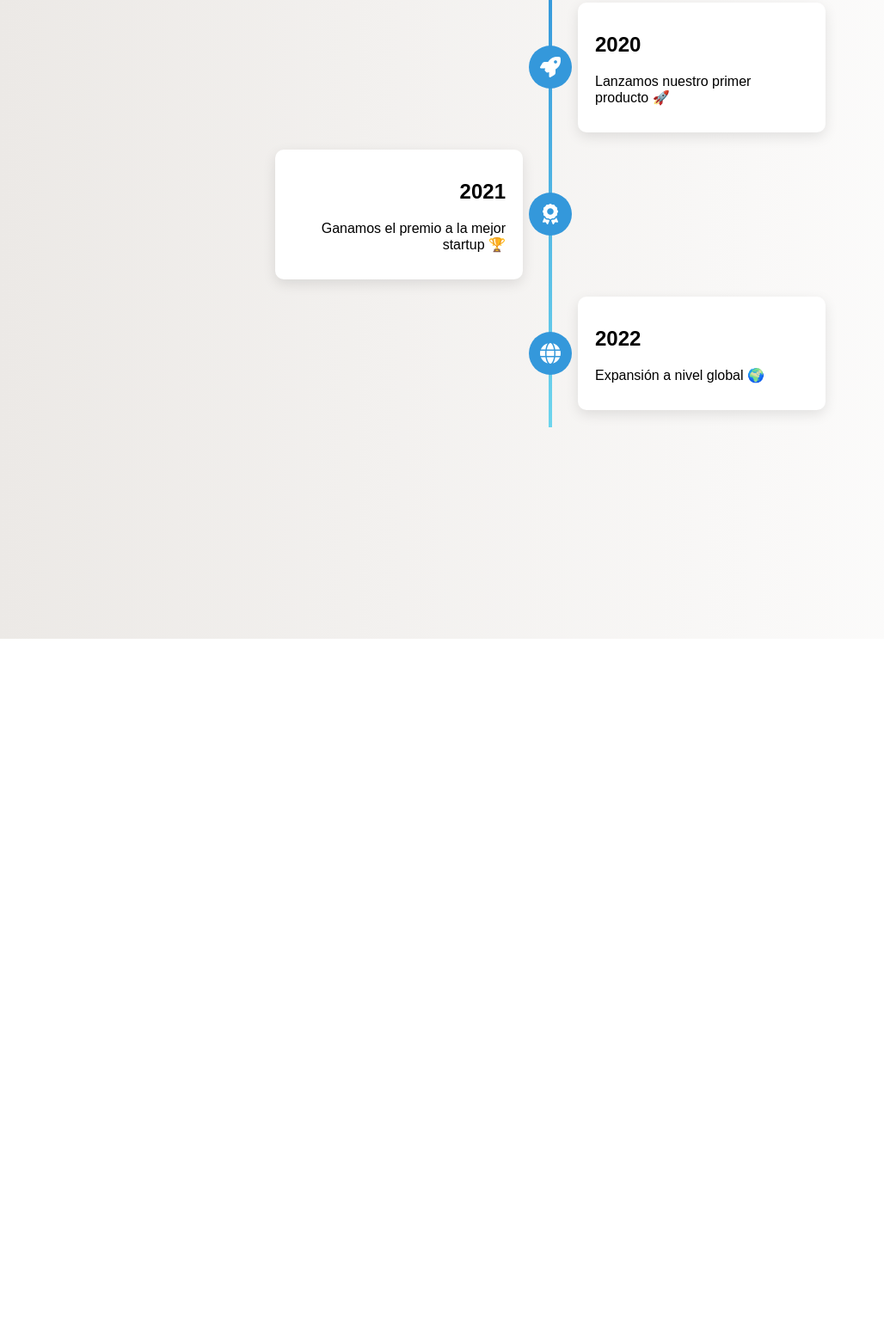
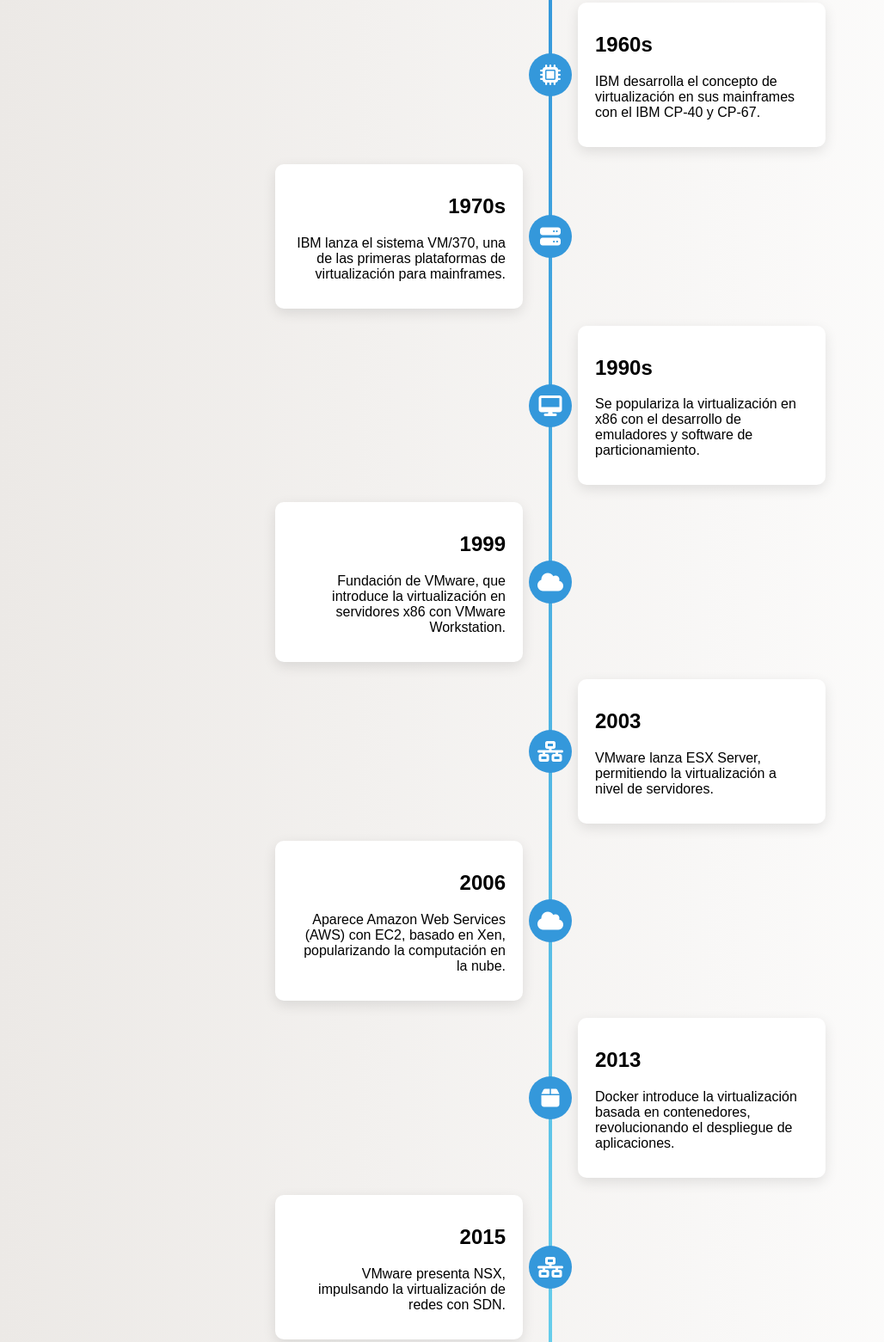
Before and after one commit to tatvil/vmware, a plain HTML site: page Timeline/index.html in a window 1280 px wide. Shown: the part 57-1618 px from the top of the page at 86% size, without its empty margins (0-1028 px from the left). Before the commit the page ends 800 px from the top, so only its background shows below. Drawn offline with Linux system fonts and the light colour scheme.

Commit message:
Actualizacion del timeline

```diff
--- a/Timeline/index.html
+++ b/Timeline/index.html
@@ -3,7 +3,7 @@
 <head>
     <meta charset="UTF-8">
     <meta name="viewport" content="width=device-width, initial-scale=1.0">
-    <title>Timeline Bonito</title>
+    <title>Historia de la Virtualización</title>
     <link rel="stylesheet" href="styles.css">
     <script src="https://kit.fontawesome.com/a076d05399.js" crossorigin="anonymous"></script>
 </head>
@@ -11,24 +11,66 @@
 
     <div class="timeline">
         <div class="timeline-item">
-            <div class="timeline-icon"><i class="fas fa-rocket"></i></div>
+            <div class="timeline-icon"><i class="fas fa-microchip"></i></div>
             <div class="timeline-content">
-                <h2>2020</h2>
-                <p>Lanzamos nuestro primer producto 🚀</p>
+                <h2>1960s</h2>
+                <p>IBM desarrolla el concepto de virtualización en sus mainframes con el IBM CP-40 y CP-67.</p>
             </div>
         </div>
         <div class="timeline-item">
-            <div class="timeline-icon"><i class="fas fa-award"></i></div>
+            <div class="timeline-icon"><i class="fas fa-server"></i></div>
             <div class="timeline-content">
-                <h2>2021</h2>
-                <p>Ganamos el premio a la mejor startup 🏆</p>
+                <h2>1970s</h2>
+                <p>IBM lanza el sistema VM/370, una de las primeras plataformas de virtualización para mainframes.</p>
             </div>
         </div>
         <div class="timeline-item">
-            <div class="timeline-icon"><i class="fas fa-globe"></i></div>
+            <div class="timeline-icon"><i class="fas fa-desktop"></i></div>
             <div class="timeline-content">
-                <h2>2022</h2>
-                <p>Expansión a nivel global 🌍</p>
+                <h2>1990s</h2>
+                <p>Se populariza la virtualización en x86 con el desarrollo de emuladores y software de particionamiento.</p>
+            </div>
+        </div>
+        <div class="timeline-item">
+            <div class="timeline-icon"><i class="fas fa-cloud"></i></div>
+            <div class="timeline-content">
+                <h2>1999</h2>
+                <p>Fundación de VMware, que introduce la virtualización en servidores x86 con VMware Workstation.</p>
+            </div>
+        </div>
+        <div class="timeline-item">
+            <div class="timeline-icon"><i class="fas fa-network-wired"></i></div>
+            <div class="timeline-content">
+                <h2>2003</h2>
+                <p>VMware lanza ESX Server, permitiendo la virtualización a nivel de servidores.</p>
+            </div>
+        </div>
+        <div class="timeline-item">
+            <div class="timeline-icon"><i class="fas fa-cloud"></i></div>
+            <div class="timeline-content">
+                <h2>2006</h2>
+                <p>Aparece Amazon Web Services (AWS) con EC2, basado en Xen, popularizando la computación en la nube.</p>
+            </div>
+        </div>
+        <div class="timeline-item">
+            <div class="timeline-icon"><i class="fas fa-box"></i></div>
+            <div class="timeline-content">
+                <h2>2013</h2>
+                <p>Docker introduce la virtualización basada en contenedores, revolucionando el despliegue de aplicaciones.</p>
+            </div>
+        </div>
+        <div class="timeline-item">
+            <div class="timeline-icon"><i class="fas fa-network-wired"></i></div>
+            <div class="timeline-content">
+                <h2>2015</h2>
+                <p>VMware presenta NSX, impulsando la virtualización de redes con SDN.</p>
+            </div>
+        </div>
+        <div class="timeline-item">
+            <div class="timeline-icon"><i class="fas fa-cloud"></i></div>
+            <div class="timeline-content">
+                <h2>2020s</h2>
+                <p>La virtualización y los contenedores dominan la infraestructura en la nube con Kubernetes y tecnologías de orquestación.</p>
             </div>
         </div>
     </div>
```
